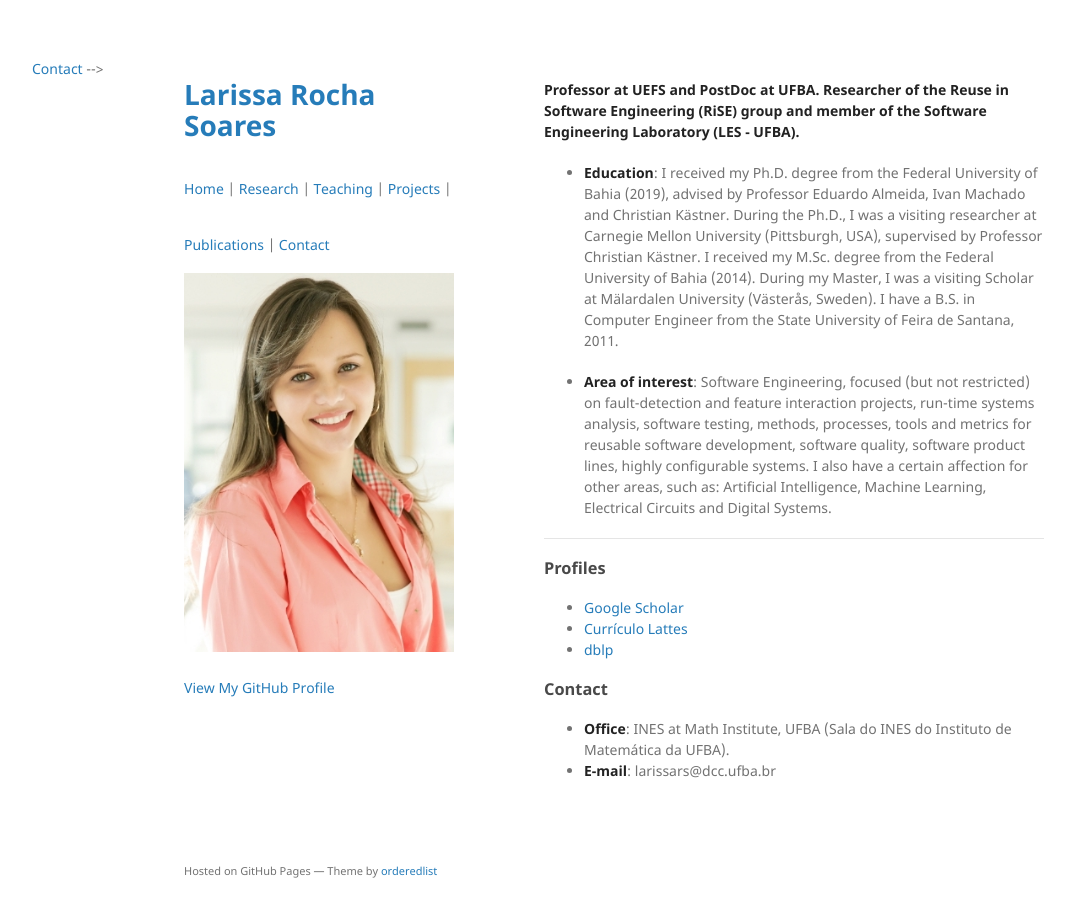
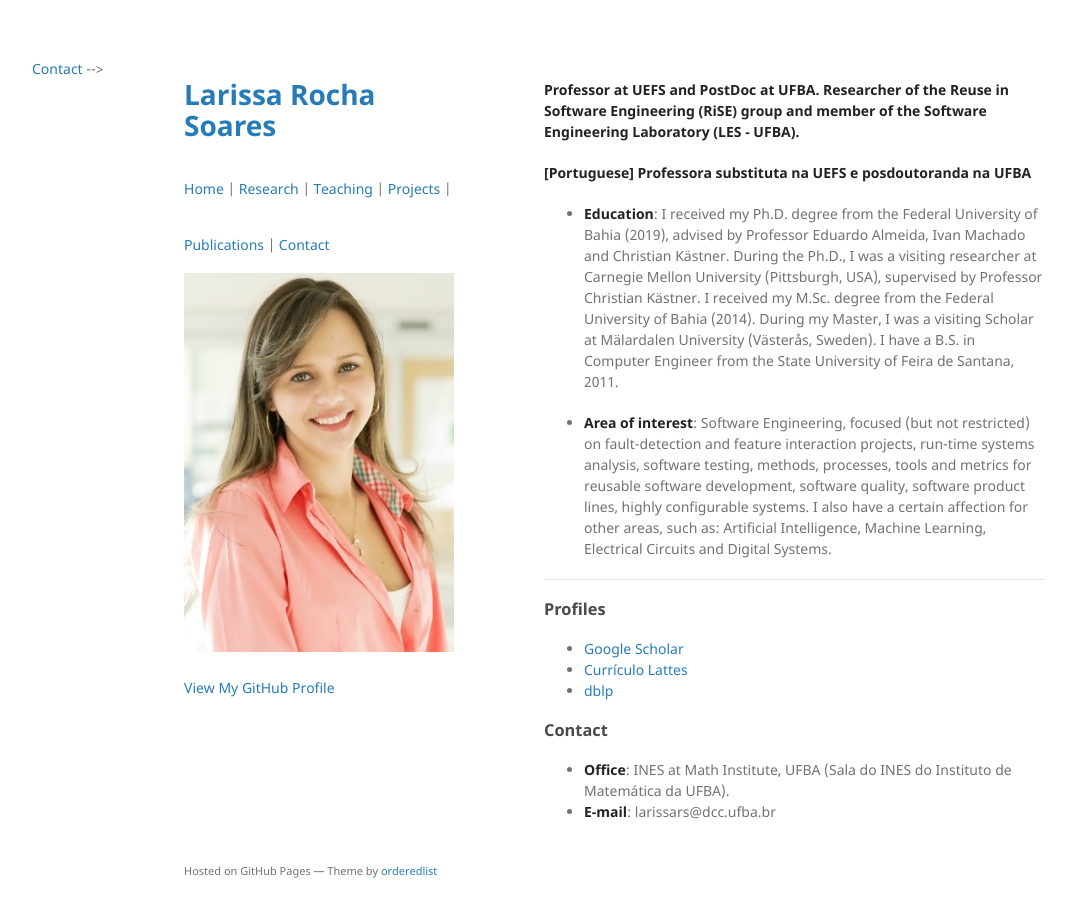
Before and after one commit to larirsoares/larirsoares.github.io, a Jekyll site: the page built from index.md, in a window 1280 px wide and 950 px high. Shown: the top 917 px of the window, without its empty margins (26-1101 px from the left). Built offline with Jekyll 4.4.1, drawn with Linux system fonts in a browser that asks for light colours; the repository's description, which GitHub fills in, is left out.

Commit message:
Update index.md

```diff
--- a/index.md
+++ b/index.md
@@ -4,6 +4,8 @@ layout: default
 
 <!-- [Link to another page](./another-page.html). -->
 **Professor at UEFS and PostDoc at UFBA. Researcher of the Reuse in Software Engineering (RiSE) group and member of the Software Engineering Laboratory (LES - UFBA).**
+
+**[Portuguese] Professora substituta na UEFS e posdoutoranda na UFBA**
 
 * **Education**: I received my Ph.D. degree from the Federal University of Bahia (2019), advised by Professor Eduardo Almeida, Ivan Machado and Christian Kästner. During the Ph.D., I was a visiting researcher at Carnegie Mellon University (Pittsburgh, USA), supervised by Professor Christian Kästner.
 I received my M.Sc. degree from the Federal University of Bahia (2014). During my Master, I was a visiting Scholar at Mälardalen University (Västerås, Sweden). I have a B.S. in Computer Engineer from the State University of Feira de Santana, 2011.
```
